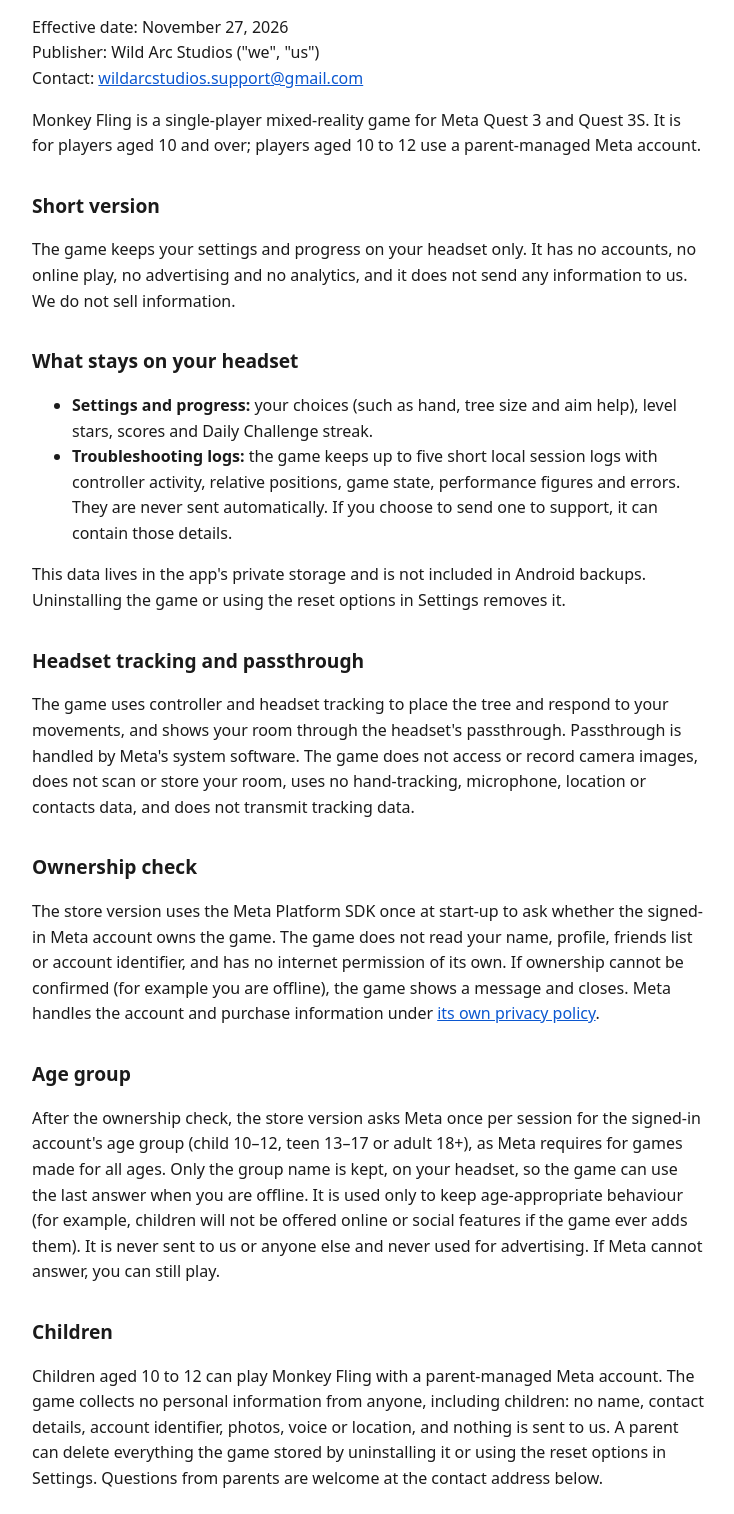
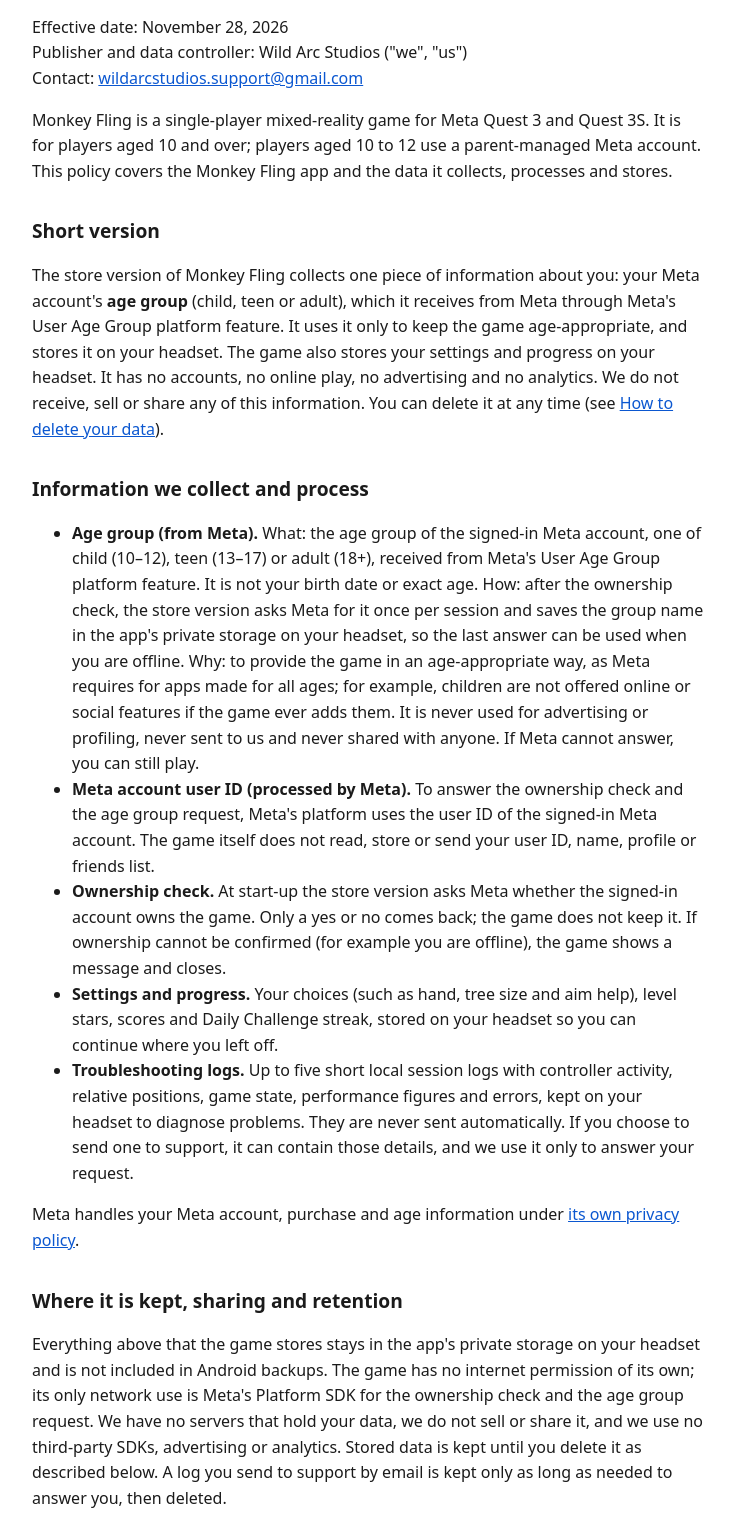
Before and after one commit to wildarcstudios/monkey-fling-privacy, a plain HTML site: page index.html in a window 1280 px wide. Shown: the part 79-1593 px from the top of the page, without its empty margins (272-1006 px from the left). Drawn offline with Linux system fonts and the light colour scheme.

Commit message:
Disclose the collected age group, retention and how to request deletion (Meta Data Use Checkup feedback)

```diff
--- a/index.html
+++ b/index.html
@@ -15,34 +15,42 @@ a{color:#0b57d0}a:visited{color:#6a1b9a}
 </head>
 <body>
 <h1>Monkey Fling – Privacy Policy</h1>
-<p>Effective date: November 27, 2026<br>
-Publisher: Wild Arc Studios ("we", "us")<br>
+<p>Effective date: November 28, 2026<br>
+Publisher and data controller: Wild Arc Studios ("we", "us")<br>
 Contact: <a href="mailto:wildarcstudios.support@gmail.com">wildarcstudios.support@gmail.com</a></p>
-<p>Monkey Fling is a single-player mixed-reality game for Meta Quest 3 and Quest 3S. It is for players aged 10 and over; players aged 10 to 12 use a parent-managed Meta account.</p>
+<p>Monkey Fling is a single-player mixed-reality game for Meta Quest 3 and Quest 3S. It is for players aged 10 and over; players aged 10 to 12 use a parent-managed Meta account. This policy covers the Monkey Fling app and the data it collects, processes and stores.</p>
 
 <h2>Short version</h2>
-<p>The game keeps your settings and progress on your headset only. It has no accounts, no online play, no advertising and no analytics, and it does not send any information to us. We do not sell information.</p>
+<p>The store version of Monkey Fling collects one piece of information about you: your Meta account's <strong>age group</strong> (child, teen or adult), which it receives from Meta through Meta's User Age Group platform feature. It uses it only to keep the game age-appropriate, and stores it on your headset. The game also stores your settings and progress on your headset. It has no accounts, no online play, no advertising and no analytics. We do not receive, sell or share any of this information. You can delete it at any time (see <a href="#delete">How to delete your data</a>).</p>
 
-<h2>What stays on your headset</h2>
+<h2>Information we collect and process</h2>
 <ul>
-<li><strong>Settings and progress:</strong> your choices (such as hand, tree size and aim help), level stars, scores and Daily Challenge streak.</li>
-<li><strong>Troubleshooting logs:</strong> the game keeps up to five short local session logs with controller activity, relative positions, game state, performance figures and errors. They are never sent automatically. If you choose to send one to support, it can contain those details.</li>
+<li><strong>Age group (from Meta).</strong> What: the age group of the signed-in Meta account, one of child (10&ndash;12), teen (13&ndash;17) or adult (18+), received from Meta's User Age Group platform feature. It is not your birth date or exact age. How: after the ownership check, the store version asks Meta for it once per session and saves the group name in the app's private storage on your headset, so the last answer can be used when you are offline. Why: to provide the game in an age-appropriate way, as Meta requires for apps made for all ages; for example, children are not offered online or social features if the game ever adds them. It is never used for advertising or profiling, never sent to us and never shared with anyone. If Meta cannot answer, you can still play.</li>
+<li><strong>Meta account user ID (processed by Meta).</strong> To answer the ownership check and the age group request, Meta's platform uses the user ID of the signed-in Meta account. The game itself does not read, store or send your user ID, name, profile or friends list.</li>
+<li><strong>Ownership check.</strong> At start-up the store version asks Meta whether the signed-in account owns the game. Only a yes or no comes back; the game does not keep it. If ownership cannot be confirmed (for example you are offline), the game shows a message and closes.</li>
+<li><strong>Settings and progress.</strong> Your choices (such as hand, tree size and aim help), level stars, scores and Daily Challenge streak, stored on your headset so you can continue where you left off.</li>
+<li><strong>Troubleshooting logs.</strong> Up to five short local session logs with controller activity, relative positions, game state, performance figures and errors, kept on your headset to diagnose problems. They are never sent automatically. If you choose to send one to support, it can contain those details, and we use it only to answer your request.</li>
 </ul>
-<p>This data lives in the app's private storage and is not included in Android backups. Uninstalling the game or using the reset options in Settings removes it.</p>
+<p>Meta handles your Meta account, purchase and age information under <a href="https://www.meta.com/legal/privacy-policy/">its own privacy policy</a>.</p>
+
+<h2>Where it is kept, sharing and retention</h2>
+<p>Everything above that the game stores stays in the app's private storage on your headset and is not included in Android backups. The game has no internet permission of its own; its only network use is Meta's Platform SDK for the ownership check and the age group request. We have no servers that hold your data, we do not sell or share it, and we use no third-party SDKs, advertising or analytics. Stored data is kept until you delete it as described below. A log you send to support by email is kept only as long as needed to answer you, then deleted.</p>
 
 <h2>Headset tracking and passthrough</h2>
-<p>The game uses controller and headset tracking to place the tree and respond to your movements, and shows your room through the headset's passthrough. Passthrough is handled by Meta's system software. The game does not access or record camera images, does not scan or store your room, uses no hand-tracking, microphone, location or contacts data, and does not transmit tracking data.</p>
+<p>The game uses controller and headset tracking to place the tree and respond to your movements, and shows your room through the headset's passthrough. Passthrough is handled by Meta's system software. The game does not access or record camera images, does not scan or store your room, uses no hand-tracking, microphone, location or contacts data, and does not store or transmit tracking data (except inside a troubleshooting log you choose to send).</p>
 
-<h2>Ownership check</h2>
-<p>The store version uses the Meta Platform SDK once at start-up to ask whether the signed-in Meta account owns the game. The game does not read your name, profile, friends list or account identifier, and has no internet permission of its own. If ownership cannot be confirmed (for example you are offline), the game shows a message and closes. Meta handles the account and purchase information under <a href="https://www.meta.com/legal/privacy-policy/">its own privacy policy</a>.</p>
-
-<h2>Age group</h2>
-<p>After the ownership check, the store version asks Meta once per session for the signed-in account's age group (child 10&ndash;12, teen 13&ndash;17 or adult 18+), as Meta requires for games made for all ages. Only the group name is kept, on your headset, so the game can use the last answer when you are offline. It is used only to keep age-appropriate behaviour (for example, children will not be offered online or social features if the game ever adds them). It is never sent to us or anyone else and never used for advertising. If Meta cannot answer, you can still play.</p>
+<h2 id="delete">How to delete your data</h2>
+<ul>
+<li><strong>In the game:</strong> Settings &rarr; System &rarr; Reset &rarr; <strong>Erase all data</strong> deletes your stored age group, settings, progress and scores.</li>
+<li><strong>Uninstall:</strong> uninstalling Monkey Fling deletes everything it stored on the headset, including the age group and the troubleshooting logs.</li>
+<li><strong>By email:</strong> send a deletion request to <a href="mailto:wildarcstudios.support@gmail.com?subject=Monkey%20Fling%20data%20deletion%20request">wildarcstudios.support@gmail.com</a> with the subject "Monkey Fling data deletion request". We will delete any emails and logs you have sent us and confirm within 30 days, and help you remove the data stored on your headset.</li>
+</ul>
+<p>To delete data that Meta holds about your Meta account (including your age information), use Meta's account settings or contact Meta as described in <a href="https://www.meta.com/legal/privacy-policy/">Meta's privacy policy</a>.</p>
 
 <h2>Children</h2>
-<p>Children aged 10 to 12 can play Monkey Fling with a parent-managed Meta account. The game collects no personal information from anyone, including children: no name, contact details, account identifier, photos, voice or location, and nothing is sent to us. A parent can delete everything the game stored by uninstalling it or using the reset options in Settings. Questions from parents are welcome at the contact address below.</p>
+<p>Children aged 10 to 12 can play Monkey Fling with a parent-managed Meta account. For every player, including children, the only information the game collects is the age group described above, which stays on the headset. The game does not collect names, contact details, account identifiers, photos, voice or location, and nothing is sent to us. A parent can delete everything the game stored using any of the options in <a href="#delete">How to delete your data</a>. Questions from parents are welcome at the contact address below.</p>
 
 <h2>Changes and questions</h2>
-<p>If our practices change, we will update this page and its effective date before releasing the change. For privacy questions, contact <a href="mailto:wildarcstudios.support@gmail.com">wildarcstudios.support@gmail.com</a>.</p>
+<p>If our practices change, we will update this page and its effective date before releasing the change. For privacy questions or requests, contact <a href="mailto:wildarcstudios.support@gmail.com">wildarcstudios.support@gmail.com</a>.</p>
 </body>
 </html>
```
